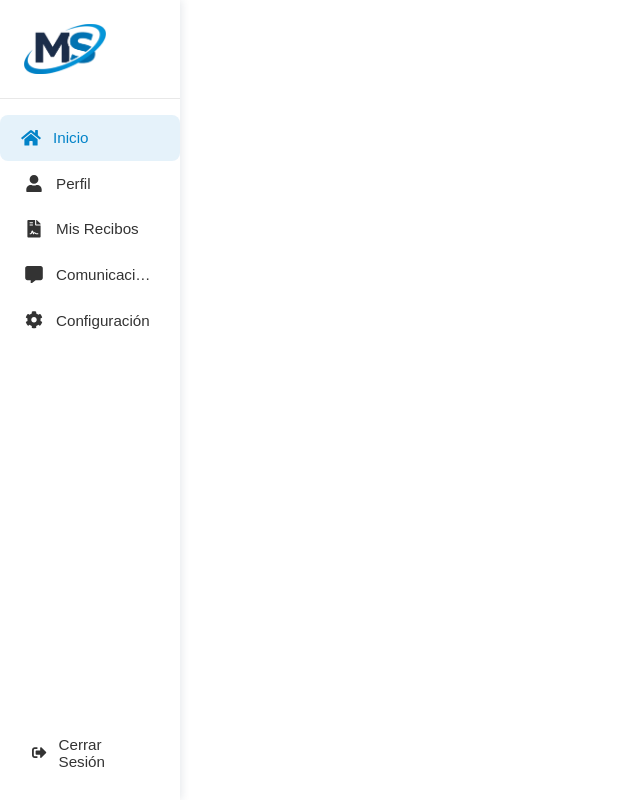
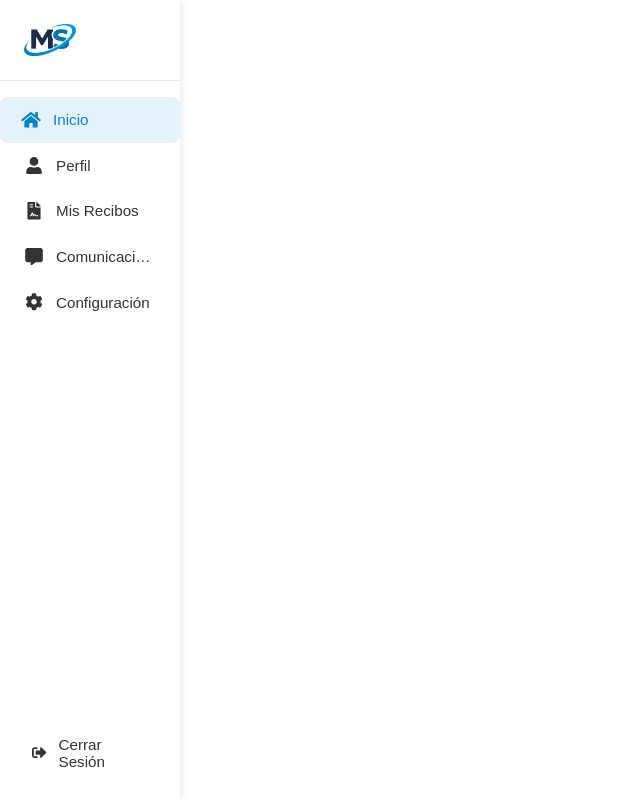
Before and after one commit to Mateosacco99/MS-PeopleAdmin, a React (Vite) app: page / in a window 1280 px wide. Shown: the whole page, without its empty margins (0-640 px from the left). Built offline with nearby package versions, Linux system fonts and the light colour scheme.

Commit message:
Fix: Ajustando logo sidebar

```diff
--- a/src/styles/sidebar.module.scss
+++ b/src/styles/sidebar.module.scss
@@ -24,7 +24,7 @@
 }
 
 .sidebarLogo {
-  height: 50px;
+  height: 2rem;
   object-fit: contain;
   cursor: pointer;
   transition: opacity 0.3s ease;
```
